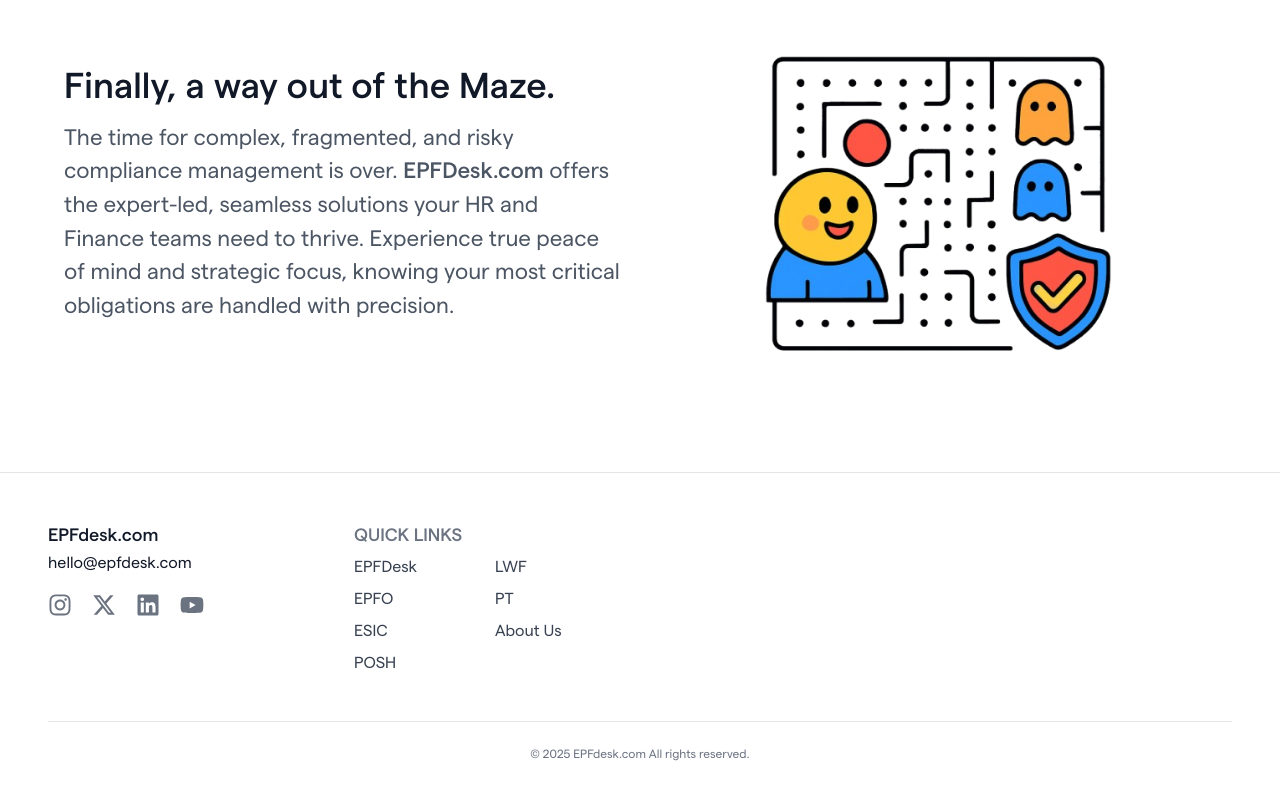
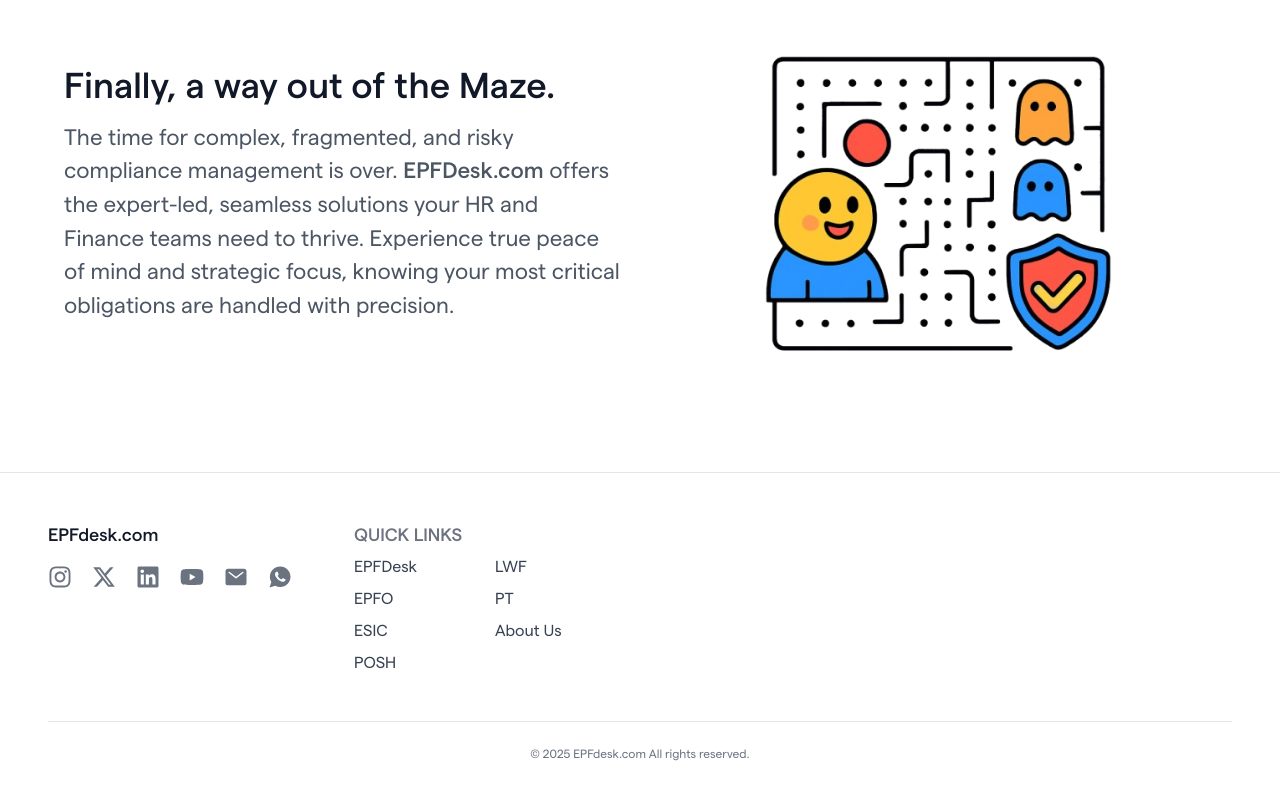
Before and after one commit to greatby/EPFdesk_V2, a React (Vite) app: page / in a window 1280 px wide. Shown: the part 7579-8379 px from the top of the page. Built offline with nearby package versions, Linux system fonts and the light colour scheme; no server answers.

Commit message:
minor code changes

```diff
--- a/src/components/Footer.jsx
+++ b/src/components/Footer.jsx
@@ -129,7 +129,8 @@
 import { useLocation, useNavigate, Link } from "react-router-dom";
 import { ChevronUpIcon } from "@heroicons/react/24/solid";
 import { FaInstagram, FaLinkedin, FaXTwitter, FaYoutube } from "react-icons/fa6";
-
+import { IoMail } from "react-icons/io5";
+import { IoLogoWhatsapp } from "react-icons/io";
 export default function Footer() {
   const navigate = useNavigate();
   const [showScroll, setShowScroll] = useState(false);
@@ -158,12 +159,12 @@
           <div>
             <h4 className="text-lg flex flex-col font-semibold mb-3 text-gray-900">
               EPFdesk.com
-              <a
+              {/* <a
                 href="mailto:hello@epfdesk.com"
                 className="text-[1rem] font-medium hover:underline"
               >
                 hello@epfdesk.com
-              </a>
+              </a> */}
             </h4>
 
             {/* Social Links */}
@@ -196,10 +197,25 @@
                 href="https://www.youtube.com/@epfdesk"
                 target="_blank"
                 rel="noopener noreferrer"
-                className="text-gray-500 hover:text-blue-700 transition"
+                className="text-gray-500 hover:text-red-700 transition"
               >
                 <FaYoutube className="w-6 h-6" />
               </a>
+               <a href="mailto:hello@epfdesk.com" className="text-gray-500 hover:text-blue-700 transition">
+              <IoMail className="w-6 h-6"/>
+            </a>
+            <a
+              onClick={() => {
+                const phone = "919243188888";
+                const text = encodeURIComponent(
+                  "Hi, I need help with EPFdesk."
+                );
+                window.open(`https://wa.me/${phone}?text=${text}`, "_blank");
+              }}
+              className="text-gray-500 hover:text-green-700 transition cursor-pointer"
+            >
+              <IoLogoWhatsapp className="w-6 h-6" />
+            </a>
             </div>
           </div>
 
```
